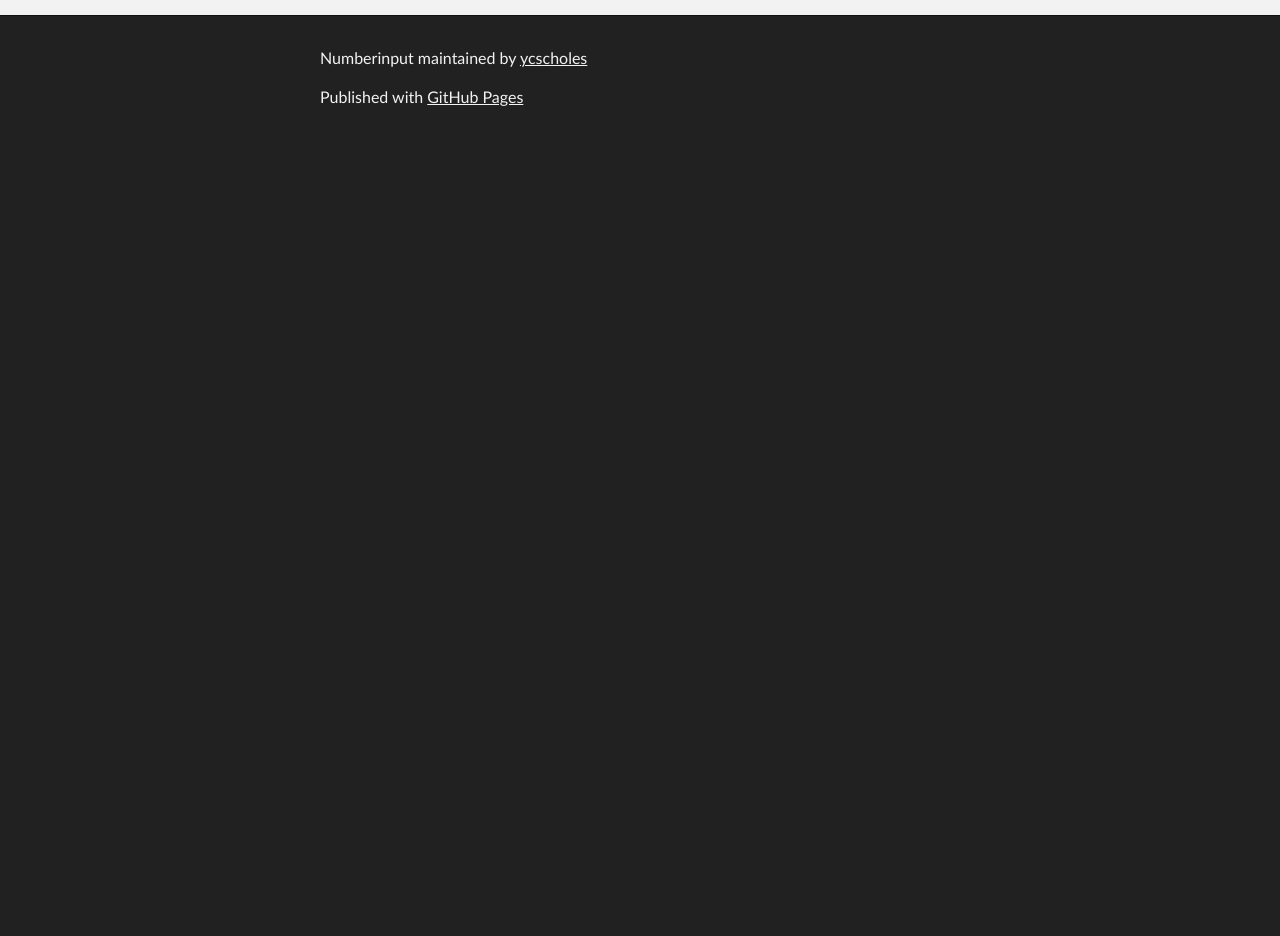
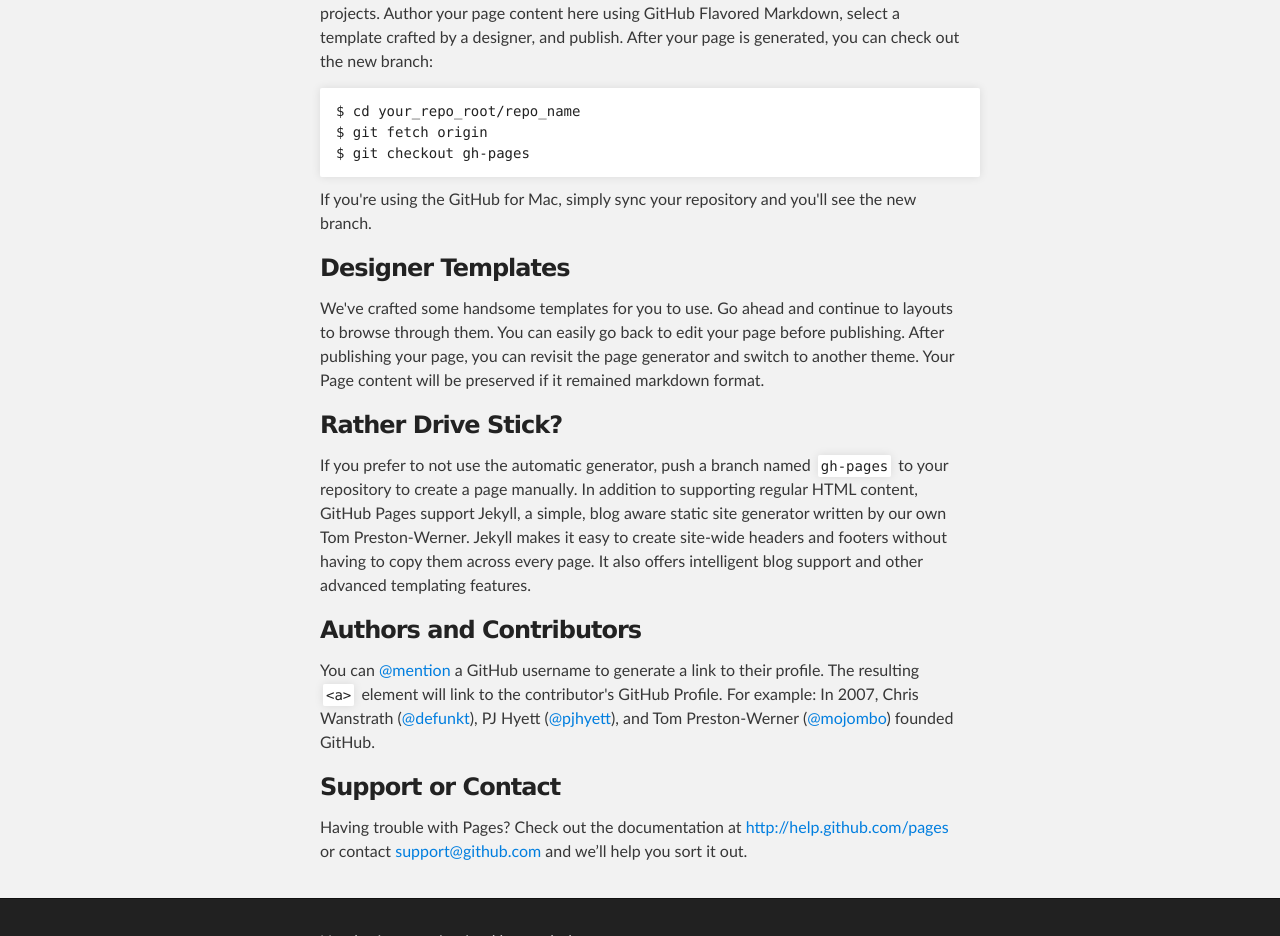
Before and after one commit to ycscholes/NumberInput, a plain HTML site: page index.html in a window 1280 px wide. Shown: the part 329-1265 px from the top of the page. Before the commit the page ends 800 px from the top, so only its background shows below. Drawn offline with Linux system fonts and the light colour scheme.

Commit message:
Create gh-pages branch via GitHub

```diff
--- a/index.html
+++ b/index.html
@@ -31,8 +31,37 @@
     <!-- MAIN CONTENT -->
     <div id="main_content_wrap" class="outer">
       <section id="main_content" class="inner">
-        <h1>
-<a name="numberinput" class="anchor" href="#numberinput"><span class="octicon octicon-link"></span></a>NumberInput</h1>
+        <h3>
+<a name="welcome-to-github-pages" class="anchor" href="#welcome-to-github-pages"><span class="octicon octicon-link"></span></a>Welcome to GitHub Pages.</h3>
+
+<p>This automatic page generator is the easiest way to create beautiful pages for all of your projects. Author your page content here using GitHub Flavored Markdown, select a template crafted by a designer, and publish. After your page is generated, you can check out the new branch:</p>
+
+<pre><code>$ cd your_repo_root/repo_name
+$ git fetch origin
+$ git checkout gh-pages
+</code></pre>
+
+<p>If you're using the GitHub for Mac, simply sync your repository and you'll see the new branch.</p>
+
+<h3>
+<a name="designer-templates" class="anchor" href="#designer-templates"><span class="octicon octicon-link"></span></a>Designer Templates</h3>
+
+<p>We've crafted some handsome templates for you to use. Go ahead and continue to layouts to browse through them. You can easily go back to edit your page before publishing. After publishing your page, you can revisit the page generator and switch to another theme. Your Page content will be preserved if it remained markdown format.</p>
+
+<h3>
+<a name="rather-drive-stick" class="anchor" href="#rather-drive-stick"><span class="octicon octicon-link"></span></a>Rather Drive Stick?</h3>
+
+<p>If you prefer to not use the automatic generator, push a branch named <code>gh-pages</code> to your repository to create a page manually. In addition to supporting regular HTML content, GitHub Pages support Jekyll, a simple, blog aware static site generator written by our own Tom Preston-Werner. Jekyll makes it easy to create site-wide headers and footers without having to copy them across every page. It also offers intelligent blog support and other advanced templating features.</p>
+
+<h3>
+<a name="authors-and-contributors" class="anchor" href="#authors-and-contributors"><span class="octicon octicon-link"></span></a>Authors and Contributors</h3>
+
+<p>You can <a href="https://github.com/blog/821" class="user-mention">@mention</a> a GitHub username to generate a link to their profile. The resulting <code>&lt;a&gt;</code> element will link to the contributor's GitHub Profile. For example: In 2007, Chris Wanstrath (<a href="https://github.com/defunkt" class="user-mention">@defunkt</a>), PJ Hyett (<a href="https://github.com/pjhyett" class="user-mention">@pjhyett</a>), and Tom Preston-Werner (<a href="https://github.com/mojombo" class="user-mention">@mojombo</a>) founded GitHub.</p>
+
+<h3>
+<a name="support-or-contact" class="anchor" href="#support-or-contact"><span class="octicon octicon-link"></span></a>Support or Contact</h3>
+
+<p>Having trouble with Pages? Check out the documentation at <a href="http://help.github.com/pages">http://help.github.com/pages</a> or contact <a href="mailto:support@github.com">support@github.com</a> and we’ll help you sort it out.</p>
       </section>
     </div>
 
```
Also changed, not shown: params.json (+1 -1 lines).
